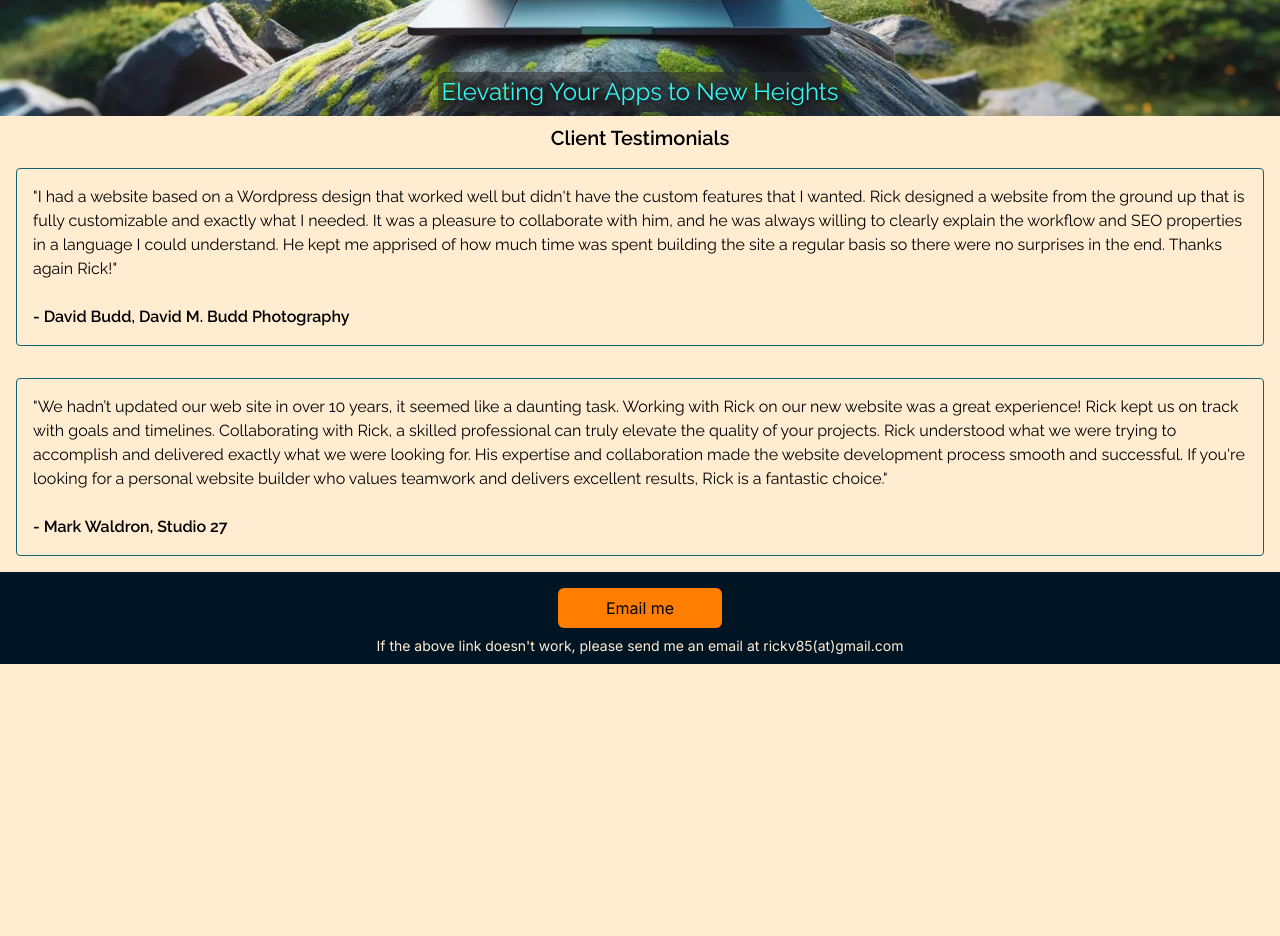
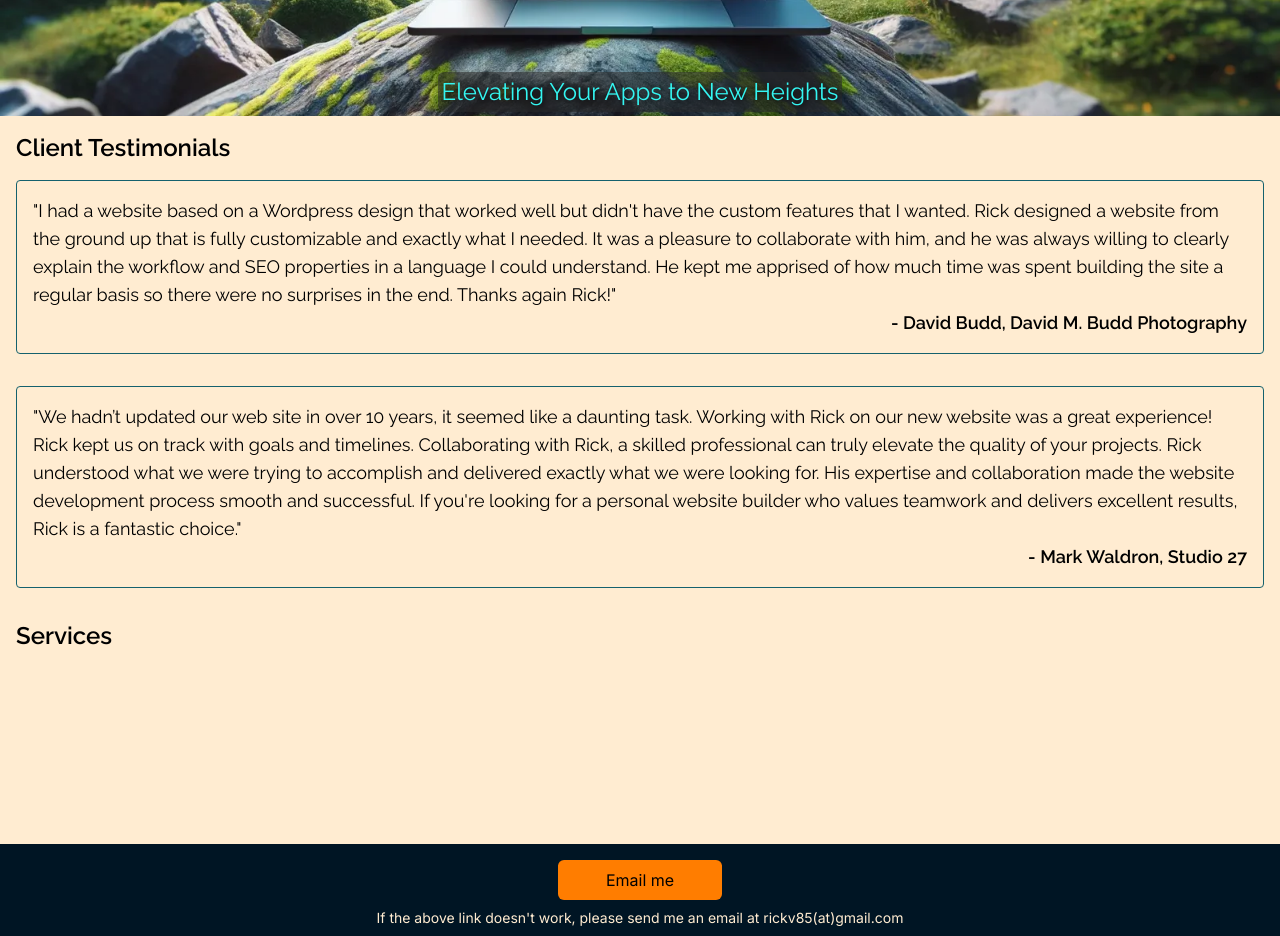
Before and after one commit to RickV85/rickvermeil.com_next, a Next.js app: page /freelance in a window 1280 px wide. Shown: the part 660-1596 px from the top of the page. Before the commit the page ends 1324 px from the top, so only its background shows below. Built offline with nearby package versions, Linux system fonts and the light colour scheme; a web font is replaced by a local one.

Commit message:
Restyle testimonial section for desktop

```diff
--- a/src/app/Components/Testimonials/Testimonials.tsx
+++ b/src/app/Components/Testimonials/Testimonials.tsx
@@ -18,11 +18,10 @@ export default function Testimonials() {
         <article
           key={`testimonial-${i}`}
           id={`${data.name.split(" ")[1].toString().toLowerCase()}Testimonial`}
-          className="mx-4 my-4 rounded border border-solid border-teal p-4"
+          className="mx-4 my-4 rounded border border-solid border-teal p-4 text-sm sm:text-base mdlg:text-lg"
         >
           <p>{`"${data.quote}"`}</p>
-          <br/>
-          <p className="font-semibold">
+          <p className="text-right font-semibold">
             - {data.name}, {data.company}
           </p>
         </article>
--- a/src/app/freelance/page.tsx
+++ b/src/app/freelance/page.tsx
@@ -9,7 +9,7 @@ export default function Freelance() {
   return (
     <>
       <Nav section="freelance" />
-      <main className="flex w-screen flex-col items-center font-vws">
+      <main className="flex w-screen flex-col items-center font-vws ">
         <section
           id="heroSection"
           className="flex flex-col items-center xl:max-w-[1600px] "
@@ -50,9 +50,22 @@ export default function Freelance() {
             </div>
           </div>
         </section>
-        <section id="testimonialsSection" className="h-fit w-screen flex flex-col items-center">
-          <h3 className="text-xl font-semibold mt-2">Client Testimonials</h3>
+        <section
+          id="testimonialsSection"
+          className="flex h-fit flex-col xl:max-w-[1600px]"
+        >
+          <h3 className="ml-4 mt-4 text-xl font-semibold mdlg:text-2xl">
+            Client Testimonials
+          </h3>
           <Testimonials />
+        </section>
+        <section
+          id="servicesSection"
+          className="flex h-[30vh] w-screen flex-col xl:max-w-[1600px]"
+        >
+          <h3 className="ml-4 mt-4 text-xl font-semibold mdlg:text-2xl">
+            Services
+          </h3>
         </section>
       </main>
       <Footer />
```
